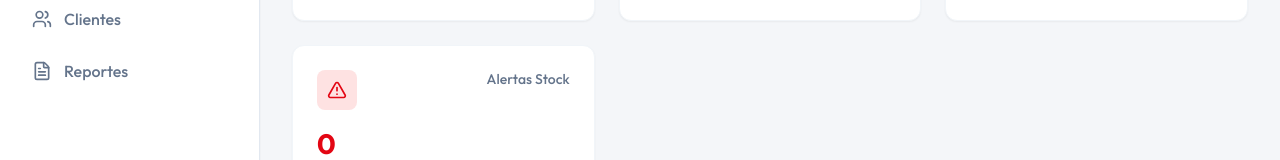
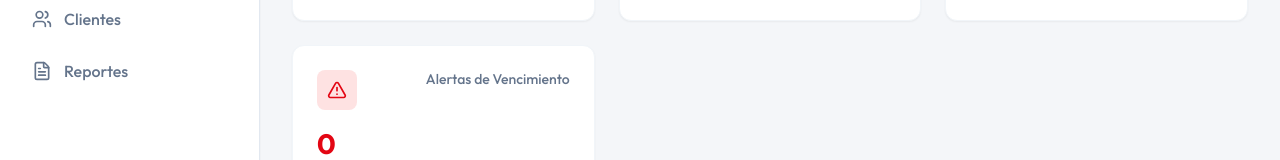
Before and after one commit to alex181180hub/farmacorp, a Next.js app: page / in a window 1280 px wide. Shown: the part 357-517 px from the top of the page. Built offline with nearby package versions, Linux system fonts and the light colour scheme; no server answers; the database is empty.

Commit message:
Cambiar label de tarjeta para verificar despliegue

```diff
--- a/src/components/dashboard/ExpiringProductsCard.tsx
+++ b/src/components/dashboard/ExpiringProductsCard.tsx
@@ -46,7 +46,7 @@ export default function ExpiringProductsCard({ count }: StatCardProps) {
                     <div className={`${styles.iconBox} ${styles.redIcon}`}>
                         <AlertTriangle size={20} />
                     </div>
-                    <span className={styles.statTitle}>Alertas Stock</span>
+                    <span className={styles.statTitle}>Alertas de Vencimiento</span>
                 </div>
                 <div className={styles.statValue} style={{ color: 'var(--secondary)' }}>{count}</div>
                 <div className={styles.statTrend}>
```
